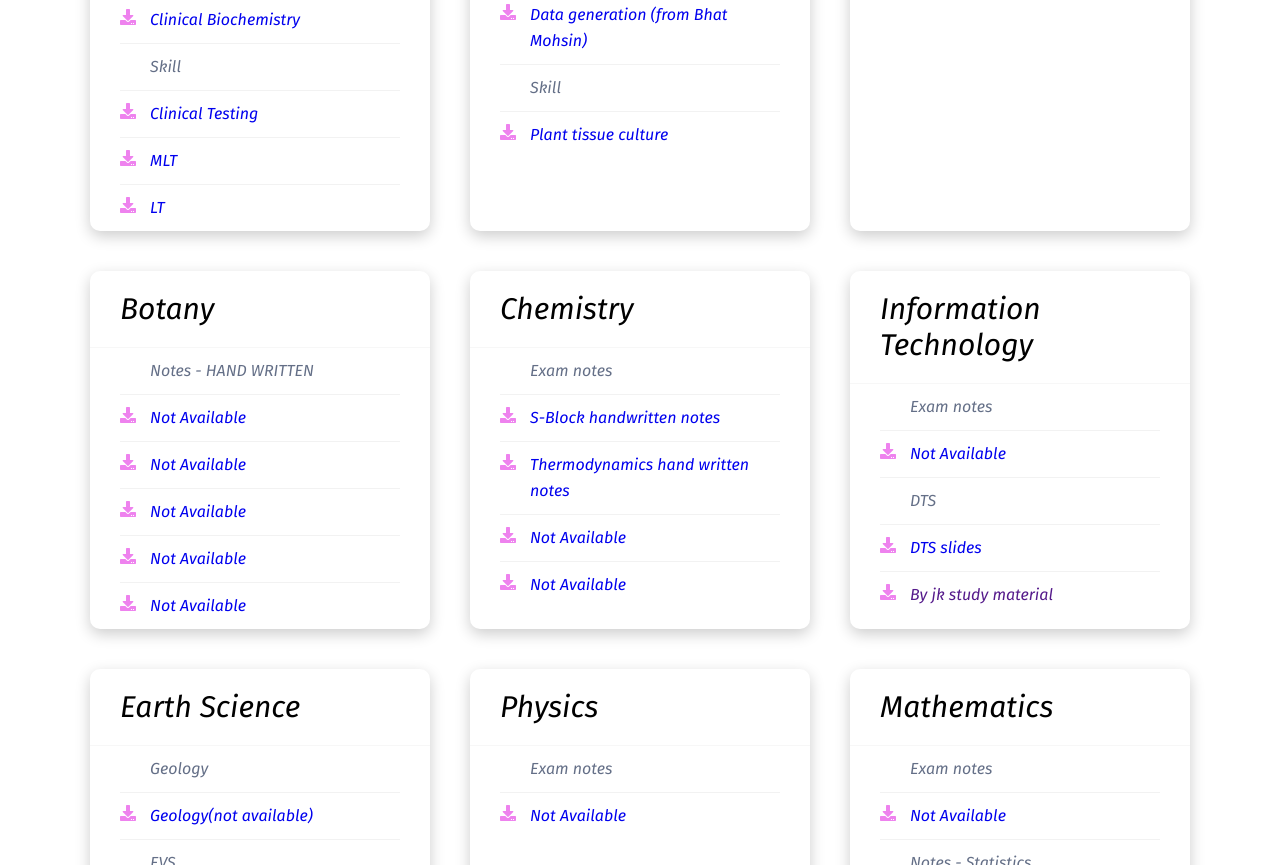
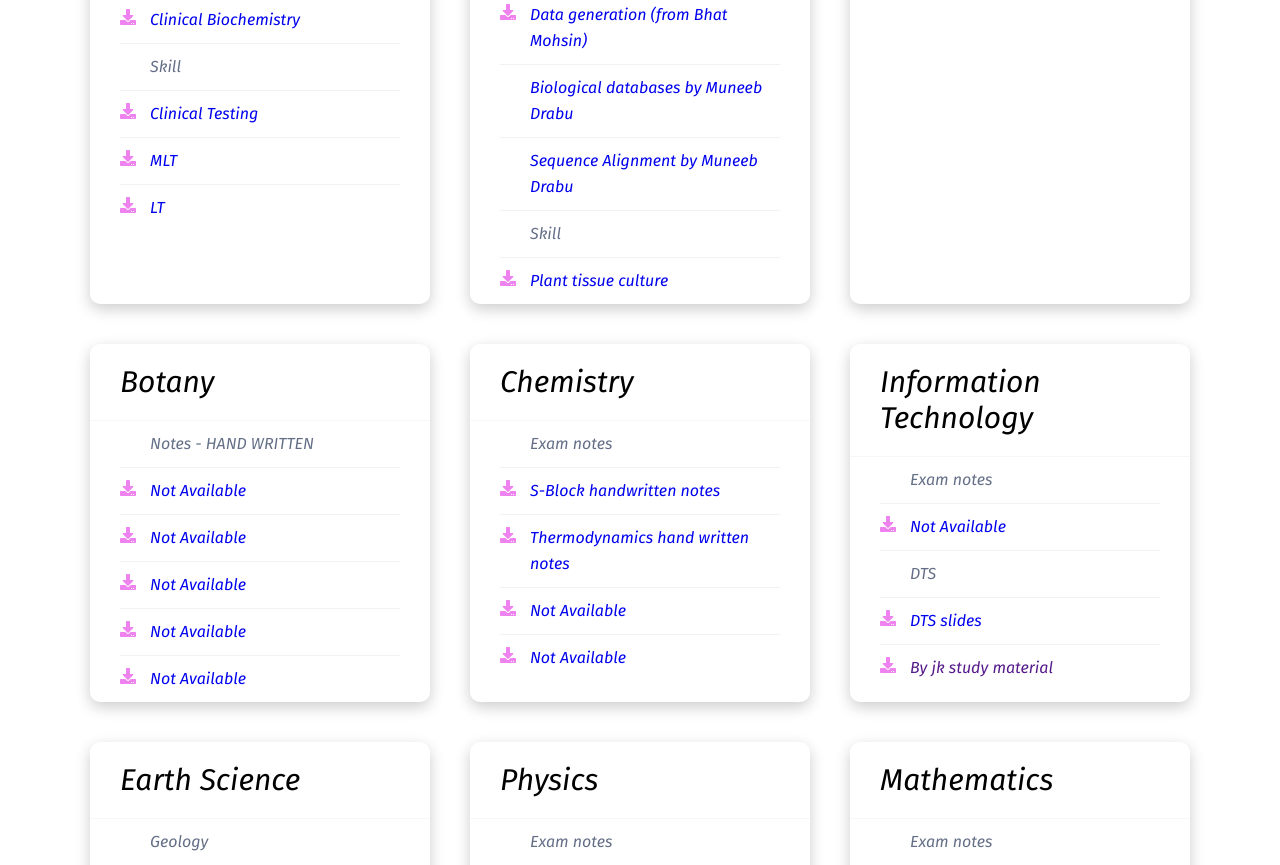
Before and after one commit to bhatmohsin/notesbook, a plain HTML site: page pages/semester_2.html in a window 1280 px wide. Shown: the part 1318-2183 px from the top of the page. Drawn offline with nearby package versions, Linux system fonts and the light colour scheme.

Commit message:
Update semester_2.html to add muneeb Drabu bioinformatics files

```diff
--- a/pages/semester_2.html
+++ b/pages/semester_2.html
@@ -150,6 +150,8 @@
                     <li>Notes - Bioinformatics</li>
                     <li><a href="https://drive.usercontent.google.com/u/1/uc?id=1fPw_5zRjqdivTgUXl8GTklGX23U-_Gsr&export=download"><i class="fa fa-download"></i> Biological Datbases</a></li>
                     <li><a href="https://drive.usercontent.google.com/u/1/uc?id=1jE6CJPueoDRxhYsFbfIC6fe5gyt7NXUX&export=download"><i class="fa fa-download"></i>Data generation (from Bhat Mohsin)</a>
+                    <li><a href = "https://docs.google.com/document/d/1wtCMdbkdnXYIfuCwXCf3KJ3kNxH0PkPI/edit?usp=drivesdk&ouid=107481126830327014102&rtpof=true&sd=true"><I class= fa fa-download></i>Biological databases by Muneeb Drabu</a>
+                    <li><a href ="https://docs.google.com/document/d/1ws7LU1f2ZXTJvXpd5ITH230l0agLqVf4/edit?usp=drivesdk&ouid=107481126830327014102&rtpof=true&sd=true"><I class= fa fa-download></i>Sequence Alignment by Muneeb Drabu</a>
                     <li>Skill </li>
                     <li><a href="#"><i class="fa fa-download"></i>Plant tissue culture </a></li>
 
```
